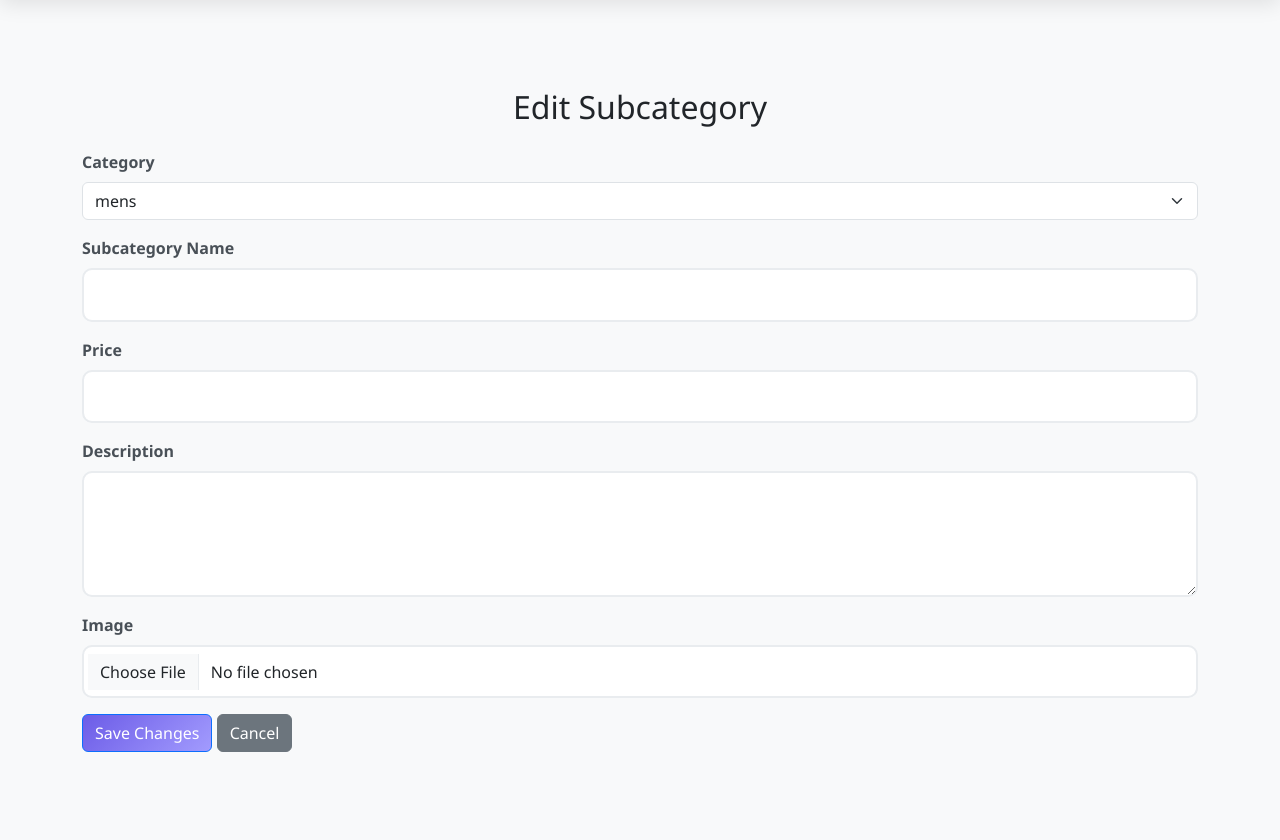
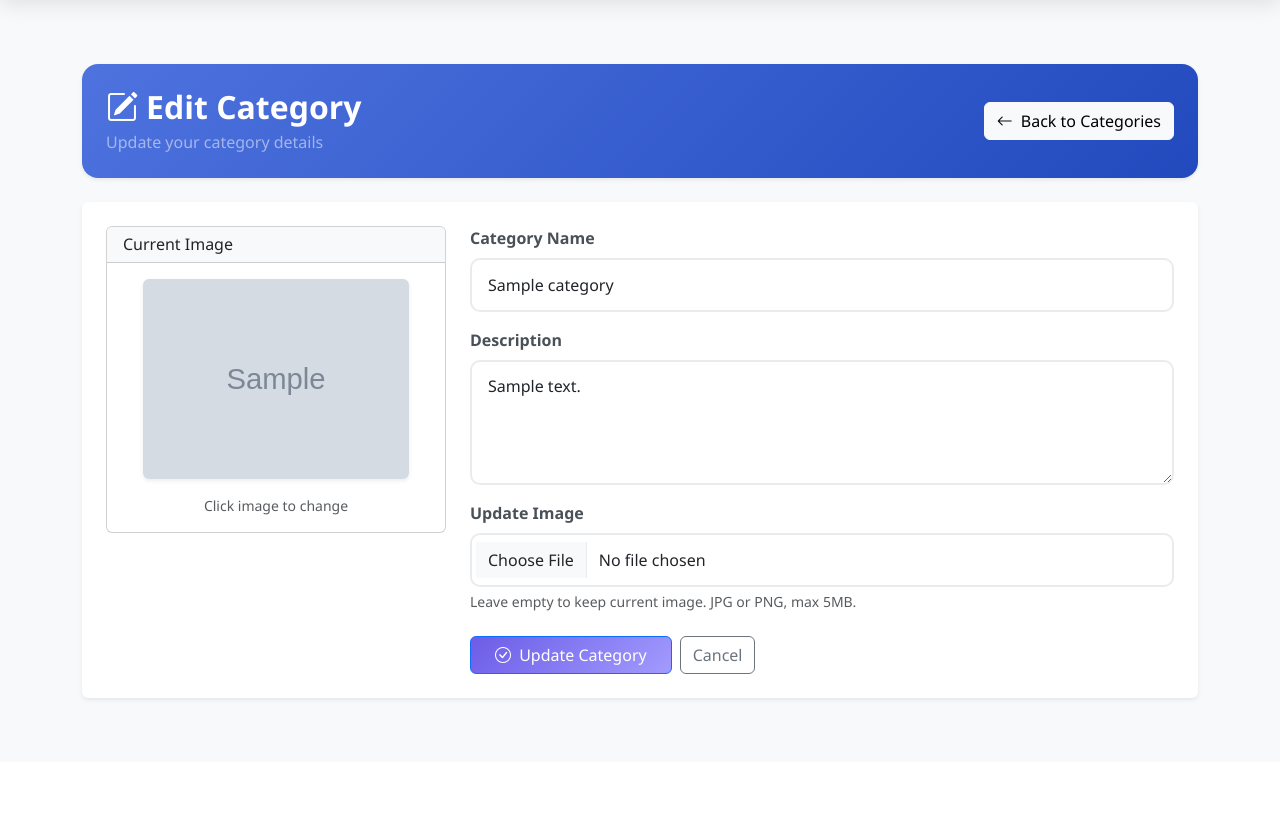
Before and after one commit to designeer1/ecommerce-django, a Django app: a page that uses owner/templates/edit_category.html in a window 1280 px wide. Shown: the part 72-912 px from the top of the page. After the commit the page ends 773 px from the top, so only its background shows below. Run offline with Django 3.2, Linux system fonts and the light colour scheme; tables that the repository leaves empty hold one stand-in row (values such as "Sample post"); grey boxes marked "Sample" are stand-in pictures.

Commit message:
Your commit message here

```diff
--- a/owner/forms.py
+++ b/owner/forms.py
@@ -25,3 +25,21 @@ class SubCategoryForm(forms.ModelForm):
             "name": forms.TextInput(attrs={"class": "form-control", "placeholder": "Enter subcategory name"}),
             "category": forms.Select(attrs={"class": "form-select"}),
         }
+
+class CategoryForm(forms.ModelForm):
+    class Meta:
+        model = Category
+        fields = ['name', 'description', 'image']
+        widgets = {
+            'name': forms.TextInput(attrs={'class': 'form-control'}),
+            'description': forms.Textarea(attrs={'class': 'form-control', 'rows': 4}),
+            'image': forms.FileInput(attrs={'class': 'form-control'}),
+        }
+
+    def clean(self):
+        cleaned_data = super().clean()
+        # If no new image is uploaded, keep the existing one
+        if not cleaned_data.get('image'):
+            if self.instance and self.instance.image:
+                cleaned_data['image'] = self.instance.image
+        return cleaned_data
--- a/owner/templates/edit_category.html
+++ b/owner/templates/edit_category.html
@@ -1,59 +1,133 @@
 {% extends 'base.html' %}
-{% load static %}
 {% block content %}
 
-<div class="container py-5">
-  <h2 class="mb-4 text-center">Edit Subcategory</h2>
+<div class="container py-4">
+  <!-- Header Section -->
+  <div class="d-flex justify-content-between align-items-center mb-4 p-4 bg-gradient-primary rounded-4 shadow-sm">
+    <div>
+      <h2 class="fw-bold text-white mb-1"><i class="bi bi-pencil-square me-2"></i>Edit Category</h2>
+      <p class="text-white-50 mb-0">Update your category details</p>
+    </div>
+    <a href="{% url 'manage_category' %}" class="btn btn-light">
+      <i class="bi bi-arrow-left me-1"></i> Back to Categories
+    </a>
+  </div>
 
-  <form method="post" enctype="multipart/form-data">
+  <!-- Edit Form Card -->
+  <div class="card border-0 shadow-sm">
+    <div class="card-body p-4">
+      <form method="POST" enctype="multipart/form-data">
         {% csrf_token %}
-    {% if error %}
-      <div class="alert alert-danger">{{ error }}</div>
+
+        <div class="row">
+          <!-- Current Image Preview -->
+          <div class="col-md-4 mb-4">
+            <div class="card">
+              <div class="card-header bg-light">
+                <h6 class="mb-0">Current Image</h6>
+              </div>
+              <div class="card-body text-center">
+                {% if category.image %}
+                  <img src="{{ category.image.url }}"
+                       class="img-fluid rounded shadow-sm mb-3"
+                       style="max-height: 200px; object-fit: cover;"
+                       onclick="document.getElementById('id_image').click()"
+                       title="Click to change image">
+                {% else %}
+                  <div class="d-flex align-items-center justify-content-center bg-light rounded"
+                       style="height: 200px; cursor: pointer;"
+                       onclick="document.getElementById('id_image').click()"
+                       title="Click to add image">
+                    <i class="bi bi-image text-muted" style="font-size: 3rem;"></i>
+                  </div>
                 {% endif %}
+                <p class="text-muted small mb-0">Click image to change</p>
+              </div>
+            </div>
+          </div>
 
+          <!-- Form Fields -->
+          <div class="col-md-8">
             <div class="mb-3">
-      <label for="category" class="form-label">Category</label>
-      <select name="category" class="form-select" required>
-        <option value="" disabled>Select a category</option>
-        {% for cat in categories %}
-          <option value="{{ cat }}" {% if cat == current_category %}selected{% endif %}>{{ cat }}</option>
-        {% endfor %}
-      </select>
+              <label class="form-label fw-semibold">Category Name</label>
+              <input type="text" name="name" class="form-control" value="{{ form.name.value }}" required>
+              {% if form.name.errors %}
+                <div class="text-danger small">{{ form.name.errors }}</div>
+              {% endif %}
             </div>
 
             <div class="mb-3">
-      <label for="subcategory" class="form-label">Subcategory Name</label>
-      <input type="text" name="subcategory" class="form-control" value="{{ subcategory.subcategory }}" required>
-    </div>
-
-    <div class="mb-3">
-      <label for="price" class="form-label">Price</label>
-      <input type="number" step="0.01" name="price" class="form-control" value="{{ subcategory.price }}" required>
-    </div>
-
-    <div class="mb-3">
-      <label for="description" class="form-label">Description</label>
-      <textarea name="description" class="form-control" rows="4">{{ subcategory.description|default:'' }}</textarea>
-    </div>
-
-    <div class="mb-3">
-      <label for="image" class="form-label">Image</label>
-      <input type="file" name="image" class="form-control" accept="image/jpeg,image/png">
-      {% if subcategory.image %}
-        <div class="mt-2">
-          <img src="{{ subcategory.image|default:'/media/products/default.png' }}" alt="Current Image"
-               style="width: 100px; height: 100px; object-fit: cover; border-radius: 4px;">
-        </div>
+              <label class="form-label fw-semibold">Description</label>
+              <textarea name="description" class="form-control" rows="4">{{ form.description.value }}</textarea>
+              {% if form.description.errors %}
+                <div class="text-danger small">{{ form.description.errors }}</div>
               {% endif %}
             </div>
 
-    <button type="submit" class="btn btn-primary">Save Changes</button>
-    <a href="{% url 'manage_subcategory' %}" class="btn btn-secondary">Cancel</a>
+            <div class="mb-4">
+              <label class="form-label fw-semibold">Update Image</label>
+              <input type="file" name="image" class="form-control" id="id_image" accept="image/jpeg,image/png">
+              <div class="form-text">Leave empty to keep current image. JPG or PNG, max 5MB.</div>
+              {% if form.image.errors %}
+                <div class="text-danger small">{{ form.image.errors }}</div>
+              {% endif %}
+            </div>
+
+            <div class="d-flex gap-2">
+              <button type="submit" class="btn btn-primary px-4">
+                <i class="bi bi-check-circle me-1"></i> Update Category
+              </button>
+              <a href="{% url 'manage_category' %}" class="btn btn-outline-secondary">Cancel</a>
+            </div>
+          </div>
+        </div>
       </form>
+    </div>
+  </div>
 </div>
 
 <style>
-.form-label { font-weight: bold; }
+.bg-gradient-primary {
+  background: linear-gradient(135deg, #4e73df 0%, #224abe 100%);
+}
+
+.form-control:focus, .form-select:focus {
+  border-color: #4e73df;
+  box-shadow: 0 0 0 0.2rem rgba(78, 115, 223, 0.25);
+}
+
+.category-img-container img {
+  cursor: pointer;
+  transition: transform 0.2s;
+}
+
+.category-img-container img:hover {
+  transform: scale(1.05);
+}
 </style>
 
+<script>
+// Make the image clickable to trigger file input
+document.addEventListener('DOMContentLoaded', function() {
+  const imageInput = document.getElementById('id_image');
+  const imagePreview = document.querySelector('.card-body img');
+
+  if (imageInput && imagePreview) {
+    imagePreview.addEventListener('click', function() {
+      imageInput.click();
+    });
+
+    imageInput.addEventListener('change', function(e) {
+      if (e.target.files && e.target.files[0]) {
+        const reader = new FileReader();
+        reader.onload = function(e) {
+          imagePreview.src = e.target.result;
+        }
+        reader.readAsDataURL(e.target.files[0]);
+      }
+    });
+  }
+});
+</script>
+
 {% endblock %}
--- a/owner/urls.py
+++ b/owner/urls.py
@@ -15,8 +15,7 @@ urlpatterns = [
     # -------------------- Subcategory Management --------------------
 path("manage_subcategory/", views.manage_subcategory, name="manage_subcategory"),
 path("subcategories/add/", views.add_subcategory, name="add_subcategory"),  # NEW
-path("subcategories/edit/<str:cat_name>/<str:old_subcat_name>/",
-     views.edit_subcategory, name="edit_subcategory"),
+path("edit_category/<str:cat_name>/", views.edit_category, name="edit_category"),
 path("subcategories/delete/<str:category>/<str:name>/",
      views.delete_subcategory, name="delete_subcategory"),
 path("subcategories/search/", views.search_subcategories, name="search_subcategories"),
--- a/owner/views.py
+++ b/owner/views.py
@@ -250,10 +250,18 @@ def edit_category(request, cat_name):
     email = request.session.get("email")
 
     if request.method == "POST":
+        # Get the current description before processing the form
+        current_description = category.description
+
         form = CategoryForm(request.POST, request.FILES, instance=category)
         if form.is_valid():
+            # If no new description was provided, keep the existing one
+            if not form.cleaned_data.get('description'):
+                form.instance.description = current_description
+
             old_name = cat_name
             category = form.save()
+
             if email and email in data['user_data']:
                 user_data_email = data['user_data'][email]
                 if old_name != category.name:
@@ -264,10 +272,13 @@ def edit_category(request, cat_name):
                         user_data_email["subcategories"][category.name] = user_data_email["subcategories"].pop(old_name)
                     save_data(data)
             return redirect("manage_category")
+        else:
+            # If form is invalid, preserve the existing description
+            form.instance.description = current_description
     else:
         form = CategoryForm(instance=category)
 
-    return render(request, "edit_category.html", {"form": form})
+    return render(request, "edit_category.html", {"form": form, "category": category})
 
 def search_categories(request):
     q = request.GET.get("q", "")
```
Also changed, not shown: customer/templates/customer/track_order_detail.html (added, +164 -0 lines), owner/templates/manage_category.html (+64 -2 lines), customer/migrations/0008_auto_20250828_2119.py (added), media/category_images/01.jpg (added), media/category_images/14.jpg (added), media/category_images/3.jpg (added), media/category_images/7_5tvJ0IL.jpg (added), media/category_images/ladies.jpg (added), media/category_images/nn.jpg (added), media/category_images/nn_TauN29q.jpg (added). Lines whose indentation alone changed are shown as unchanged.
